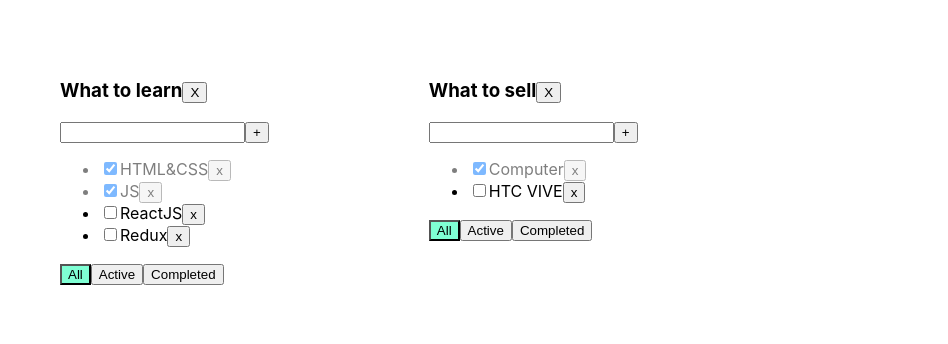
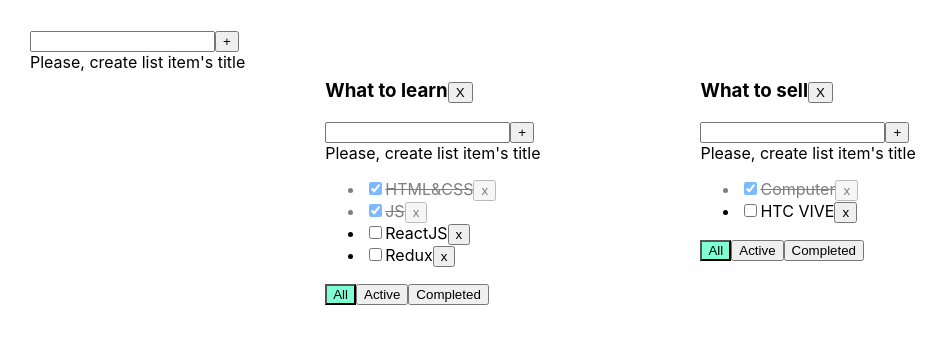
Before and after one commit to PavelVoitov/task-recorder, a React (Create React App) app: page / in a window 1280 px wide. Shown: the top 344 px of the page, without its empty margins (0-948 px from the left). Built offline with nearby package versions, Linux system fonts and the light colour scheme.

Commit message:
added function to add todolists and function to change titles

```diff
--- /dev/null
+++ b/src/AddItemForm.tsx
@@ -0,0 +1,51 @@
+import React, {ChangeEvent, KeyboardEvent, useState} from "react";
+
+
+type AddItemFormPropsType = {
+    addItem: (title: string) => void
+}
+
+export const AddItemForm = (props:AddItemFormPropsType) => {
+    const [title, setTitle] = useState<string>('');
+    const [error, setError] = useState<boolean>(false)
+
+    const changeTitle = (e: ChangeEvent<HTMLInputElement>) => {
+        if (error) setError(false)
+        setTitle(e.currentTarget.value)
+    };
+
+    const addItem = () => {
+        if (title.trim() !== '') {
+            props.addItem(title.trim());
+            setTitle('');
+        } else {
+            setError(true)
+        }
+    };
+
+    const onKeyPressHandler = (e: KeyboardEvent<HTMLInputElement>) => {
+        setError(false);
+        if (e.key === "Enter") {
+            addItem()
+            setTitle('');
+        }
+    };
+
+    const userMessage =
+        error
+            ? <div style={{color: 'hotpink'}}>Title is require</div>
+            : <div>Please, create list item's title</div>
+
+
+    return (
+        <div>
+            <input value={title}
+                   onChange={changeTitle}
+                   onKeyDown={onKeyPressHandler}
+                   className={error ? "error" : ''}
+            />
+            <button onClick={addItem}>+</button>
+            {userMessage}
+        </div>
+    )
+}
--- a/src/App.css
+++ b/src/App.css
@@ -21,4 +21,5 @@
 
 .isDone {
   opacity: 0.5;
+  text-decoration: line-through;
 }
--- a/src/App.tsx
+++ b/src/App.tsx
@@ -2,6 +2,7 @@ import React, {useState} from 'react';
 import {TaskType, Todolist} from './Todolist';
 import './App.css';
 import {v1} from "uuid";
+import {AddItemForm} from "./AddItemForm";
 
 export type FilterValuesType = "all" | "completed" | 'active';
 
@@ -42,6 +43,7 @@ function App() {
         ]
     })
 
+//tasks CRUD
     const removeTask = (taskId: string, todoListId: string) => {
         const todoListTasks = tasks[todoListId]
         let updatedTasks = todoListTasks.filter((el) => el.id !== taskId);
@@ -50,8 +52,6 @@ function App() {
         setTasks(copyTasks);
 
     };
-
-
     const addTask = (title: string, todoListId: string) => {
         let newTask = {
             id: v1(),
@@ -64,21 +64,29 @@ function App() {
         copyTasks[todoListId] = updatedTasks
         setTasks(copyTasks);
     };
-
-    const changeStatus = (taskId: string, isDone: boolean, todoListId: string) => {
-        const todoListTasks = tasks[todoListId]
-        const updatedTasks = todoListTasks.map(el => el.id === taskId ? {...el, isDone} : el)
-        const copyTasks = {...tasks}
-        copyTasks[todoListId] = updatedTasks
-        setTasks(copyTasks);
+    const changeTaskStatus = (taskId: string, isDone: boolean, todoListId: string) => {
+        setTasks({...tasks, [todoListId]: tasks[todoListId].map(el => el.id === taskId ? {
+                ...el, isDone} : el)});
+    }
+    const changeTaskTitle = (taskId: string, title: string, todoListId: string) => {
+        setTasks({...tasks, [todoListId]: tasks[todoListId].map(el => el.id === taskId ? {
+            ...el, title} : el)});
     }
 
-    const changeFilter = (filter: FilterValuesType, todoListId: string) => {
+//todoList CRUD
+    const changeTodoFilter = (filter: FilterValuesType, todoListId: string) => {
         setTodoLists(todoLists.map(el => el.id === todoListId ? {...el, filter} : el))
     }
-
+    const changeTodoTitle = (title: string, todoListId: string) => {
+        setTodoLists(todoLists.map(el => el.id === todoListId ? {...el, title} : el))
+    }
     const removeTodoList = (todoListId: string) => {
         setTodoLists(todoLists.filter(el => el.id !== todoListId))
+    }
+    const addTodoList = (title: string) => {
+        const newTodoListId = v1();
+        setTodoLists([...todoLists, {id: newTodoListId, title, filter: "all"}]);
+        setTasks({...tasks, [newTodoListId]: []})
     }
 
     const getTasksForTodoList = (todoLists: TodoListType) => {
@@ -93,12 +101,11 @@ function App() {
     }
 
 
-
     const todoListComponents = todoLists.map(el => {
             const task = getTasksForTodoList(el)
 
         return (<Todolist
-                            changeFilter={changeFilter}
+                            changeFilter={changeTodoFilter}
                             removeTodoList={removeTodoList}
                             key={el.id}
                             todoListId={el.id}
@@ -106,7 +113,10 @@ function App() {
                             title={el.title}
                             tasks={task}
                             removeTask={removeTask}
-                            addTask={addTask} changeStatus={changeStatus}
+                            addTask={addTask}
+                            changeStatus={changeTaskStatus}
+                            changeTaskTitle={changeTaskTitle}
+                            changeTodoTitle={changeTodoTitle}
 
                 />
             )
@@ -115,6 +125,7 @@ function App() {
 
     return (
         <div className="App">
+            <AddItemForm addItem={addTodoList}/>
             {todoListComponents}
         </div>
     );
--- /dev/null
+++ b/src/EditableSpan.tsx
@@ -0,0 +1,40 @@
+import React, {ChangeEvent, useState, KeyboardEvent} from "react";
+
+type EditableSpanPropsType = {
+    title: string
+    changeTitle: (title: string) => void
+}
+
+export const EditableSpan = (props: EditableSpanPropsType) => {
+    const [editMode, setEditMode] = useState<boolean>(false)
+    const [title, setTitle] = useState<string>(props.title);
+    const onEditMode = () => setEditMode(true)
+    const offEditMode = () => {
+        props.changeTitle(title)
+        setEditMode(false)
+    }
+
+    const changeTitle = (e: ChangeEvent<HTMLInputElement>) => {
+        setTitle(e.currentTarget.value)
+    };
+
+    const EnterChangeTitle = (e: KeyboardEvent<HTMLInputElement>) => {
+        if (e.key === 'Enter') {
+            offEditMode();
+        }
+    }
+
+    return (
+        editMode
+            ? <input
+                value={title}
+                autoFocus
+                onBlur={offEditMode}
+                onChange={changeTitle}
+                onKeyDown={EnterChangeTitle}
+            />
+            : <span onDoubleClick={onEditMode}>
+                    {props.title}
+              </span>
+    )
+}
--- a/src/Todolist.tsx
+++ b/src/Todolist.tsx
@@ -1,5 +1,7 @@
-import React, {KeyboardEvent, ChangeEvent, useState} from "react";
+import React, {ChangeEvent} from "react";
 import {FilterValuesType} from "./App";
+import {AddItemForm} from './AddItemForm'
+import {EditableSpan} from "./EditableSpan";
 
 
 type TodolistPropsType = {
@@ -12,6 +14,8 @@ type TodolistPropsType = {
     addTask: (title: string, todoListId: string) => void
     changeStatus: (taskId: string, isDone: boolean, todoListId: string) => void
     changeFilter: (filter: FilterValuesType, todoListId: string) => void
+    changeTaskTitle: (taskId: string, title: string, todoListId: string) => void
+    changeTodoTitle: (title: string, todoListId: string) => void
 
 }
 export type TaskType = {
@@ -21,36 +25,17 @@ export type TaskType = {
 }
 
 export const Todolist = (props: TodolistPropsType) => {
-    const [newTaskTitle, setNewTaskTitle] = useState<string>('');
-    const [error, setError] = useState<string | null>(null)
 
 
-    const onNewTitleChangeHandler = (e: ChangeEvent<HTMLInputElement>) => {
-        setNewTaskTitle(e.currentTarget.value)
-    };
-
-    const onKeyPressHandler = (e: KeyboardEvent<HTMLInputElement>) => {
-        setError(null);
-        if (e.charCode === 13) {
-            addTask()
-            setNewTaskTitle('');
-        }
-    };
-
-    const addTask = () => {
-        if (newTaskTitle.trim() !== '') {
-            props.addTask(newTaskTitle.trim(), props.todoListId);
-            setNewTaskTitle('');
-        } else {
-            setError('Title is required')
-        }
+    const addTask = (title: string) => {
+        props.addTask(title, props.todoListId)
     };
 
     const onClickHandler = (filter: FilterValuesType, todoListId: string) => {
         return () => props.changeFilter(filter, todoListId);
     };
 
-    const onRemoveHandler = (id: string, todoListId: string) => {
+    const onRemoveTaskHandler = (id: string, todoListId: string) => {
         props.removeTask(id, todoListId)
     };
 
@@ -59,41 +44,54 @@ export const Todolist = (props: TodolistPropsType) => {
 
     }
 
+    const changeTodoTitle = (title: string) => {
+        props.changeTodoTitle(title, props.todoListId)
+    }
+
 
     return (
         <div className="App">
             <div>
-                <h3>{props.title}
-                    <button onClick={() => {props.removeTodoList(props.todoListId)}}>X</button>
+                <h3>
+                    <EditableSpan
+                        title={props.title}
+                        changeTitle={changeTodoTitle}
+                    />
+                    <button onClick={() => {
+                        props.removeTodoList(props.todoListId)
+                    }}>X</button>
                 </h3>
-                <div>
-                    <input value={newTaskTitle}
-                           onChange={onNewTitleChangeHandler}
-                           onKeyPress={onKeyPressHandler}
-                           className={error ? "error" : ''}
-                    />
-                    <button onClick={addTask}>+</button>
-                    {error && <div className="error-message">{error}</div>}
-                </div>
+                <AddItemForm addItem={addTask}/>
                 <ul>
                     {props.tasks.map(
                         el => {
+                            const changeTaskTitle = (title: string) => {
+                                props.changeTaskTitle(el.id, title, props.todoListId)
+                            }
                             return <li key={el.id} className={el.isDone ? "isDone" : ''}>
                                 <input
                                     type="checkbox"
                                     checked={el.isDone}
                                     onChange={(event) => onChangeHandler(el.id, event, props.todoListId)}
                                 />
-                                <span>{el.title}</span>
-                                <button onClick={() => onRemoveHandler(el.id, props.todoListId)}>x
-                                </button>
+                                <EditableSpan
+                                    title={el.title}
+                                    changeTitle={changeTaskTitle}
+                                />
+                                <button onClick={() => onRemoveTaskHandler(el.id, props.todoListId)}>x</button>
                             </li>
                         })}
                 </ul>
                 <div>
-                    <button className={props.filter === 'all' ? "active-filter" : ''} onClick={onClickHandler('all' , props.todoListId)}>All</button>
-                    <button className={props.filter === 'active' ? "active-filter" : ''} onClick={onClickHandler('active' , props.todoListId)}>Active</button>
-                    <button className={props.filter === 'completed' ? "active-filter" : ''} onClick={onClickHandler('completed' , props.todoListId)}>Completed</button>
+                    <button className={props.filter === 'all' ? "active-filter" : ''}
+                            onClick={onClickHandler('all', props.todoListId)}>All
+                    </button>
+                    <button className={props.filter === 'active' ? "active-filter" : ''}
+                            onClick={onClickHandler('active', props.todoListId)}>Active
+                    </button>
+                    <button className={props.filter === 'completed' ? "active-filter" : ''}
+                            onClick={onClickHandler('completed', props.todoListId)}>Completed
+                    </button>
                 </div>
             </div>
         </div>)
```
